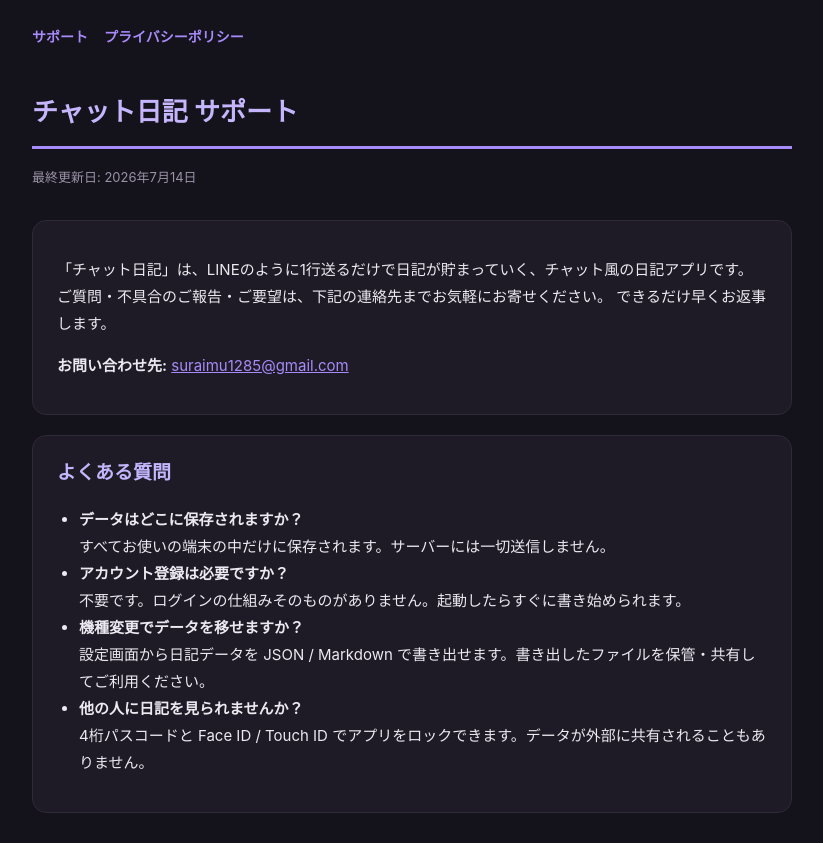
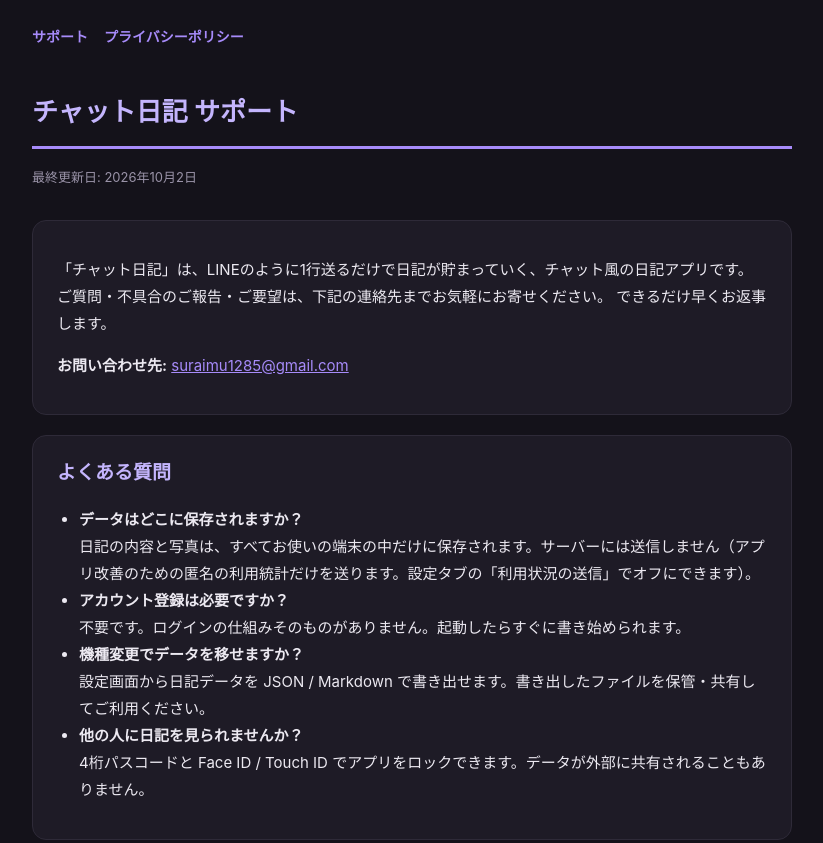
Before and after one commit to DrQururi/hitokoto-legal, a plain HTML site: page index.html in a window 1280 px wide. Shown: the top 843 px of the page, without its empty margins (228-1051 px from the left). Drawn offline with Linux system fonts and the light colour scheme.

Commit message:
サポートのQ&Aを匿名利用統計に合わせて修正

```diff
--- a/index.html
+++ b/index.html
@@ -43,7 +43,7 @@
 </div>
 
 <h1 id="support">チャット日記 サポート</h1>
-<p class="updated">最終更新日: 2026年7月14日</p>
+<p class="updated">最終更新日: 2026年10月2日</p>
 
 <div class="card">
 <p>
@@ -57,7 +57,7 @@
 <div class="card">
 <h2 style="margin-top:0">よくある質問</h2>
 <ul>
-  <li><strong>データはどこに保存されますか？</strong><br>すべてお使いの端末の中だけに保存されます。サーバーには一切送信しません。</li>
+  <li><strong>データはどこに保存されますか？</strong><br>日記の内容と写真は、すべてお使いの端末の中だけに保存されます。サーバーには送信しません（アプリ改善のための匿名の利用統計だけを送ります。設定タブの「利用状況の送信」でオフにできます）。</li>
   <li><strong>アカウント登録は必要ですか？</strong><br>不要です。ログインの仕組みそのものがありません。起動したらすぐに書き始められます。</li>
   <li><strong>機種変更でデータを移せますか？</strong><br>設定画面から日記データを JSON / Markdown で書き出せます。書き出したファイルを保管・共有してご利用ください。</li>
   <li><strong>他の人に日記を見られませんか？</strong><br>4桁パスコードと Face ID / Touch ID でアプリをロックできます。データが外部に共有されることもありません。</li>
```
